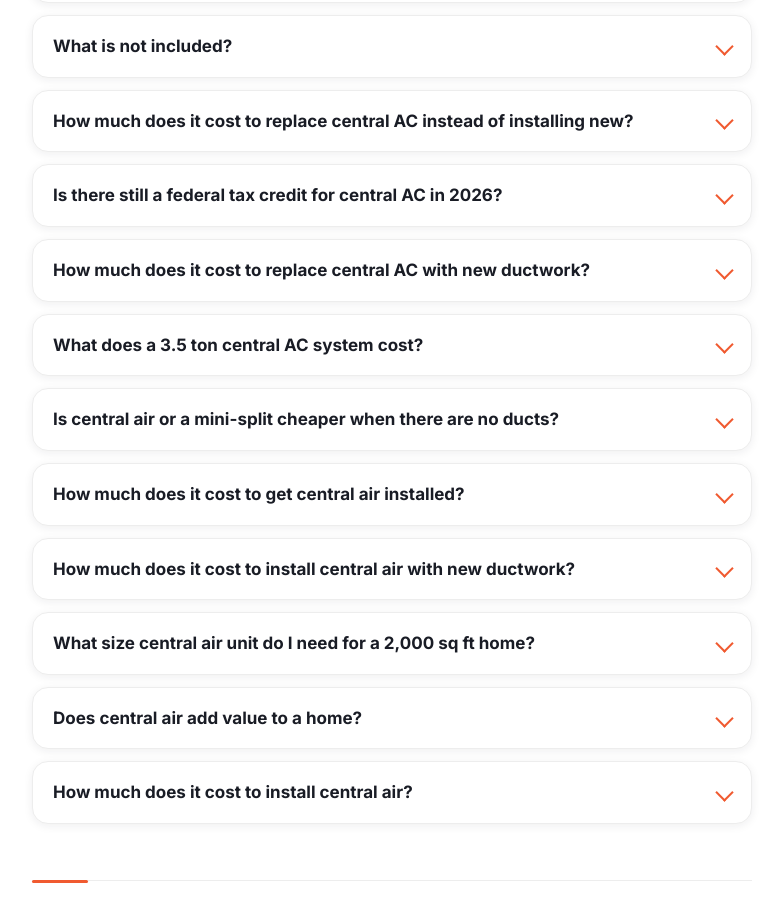
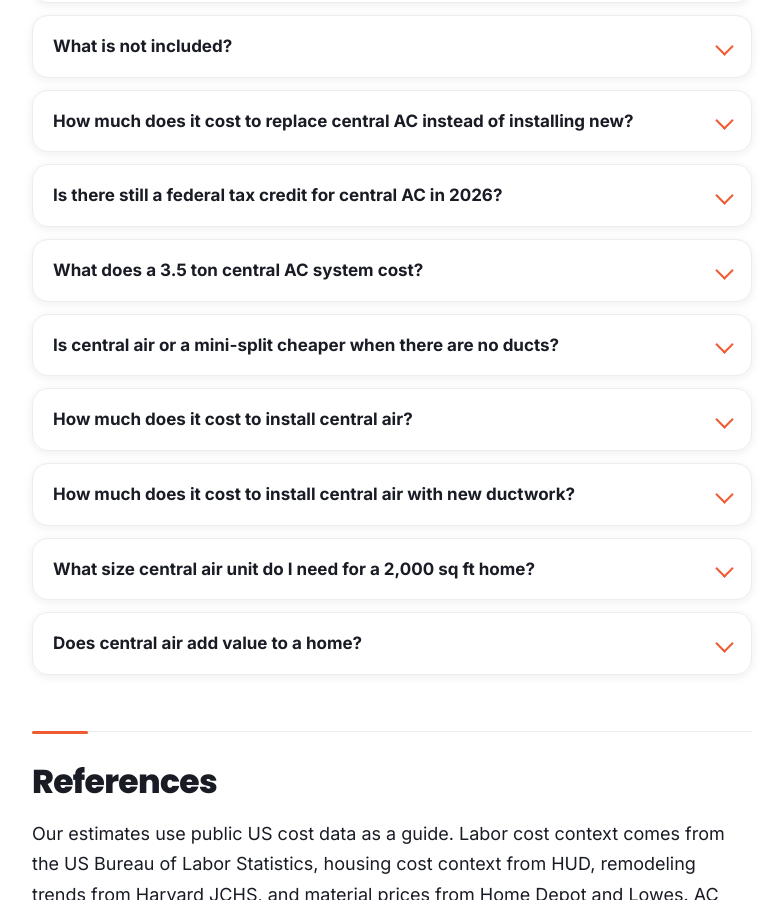
Before and after one commit to zaidmeo09-dhangal/howmuchdoesitcostusa, a Jekyll site: the page built from _posts/2026-11-14-how-much-does-it-cost-to-install-central-air.md, in a window 1280 px wide and 900 px high, scrolled down 14320 px. Shown: the whole window, without its empty margins (272-1055 px from the left). Built offline with Jekyll 4.4.1, drawn with Linux system fonts in a browser that asks for light colours.

Commit message:
Initial deploy: add _posts/2026-11-14-how-much-does-it-cost-to-install-central-air.md

```diff
--- a/_posts/2026-11-14-how-much-does-it-cost-to-install-central-air.md
+++ b/_posts/2026-11-14-how-much-does-it-cost-to-install-central-air.md
@@ -97,14 +97,6 @@ schema: |
           },
           {
             "@type": "Question",
-            "name": "How much does it cost to replace central AC with new ductwork?",
-            "acceptedAnswer": {
-              "@type": "Answer",
-              "text": "The calculator prices ductwork modifications at $350 to $750, with a typical cost of $500, on a standard install. A home with no ducts at all needs a full duct install on top of the $5,200 to $9,500 range for a typical 2.5 ton system, so ask each installer to list ductwork as its own line."
-            }
-          },
-          {
-            "@type": "Question",
             "name": "What does a 3.5 ton central AC system cost?",
             "acceptedAnswer": {
               "@type": "Answer",
@@ -121,7 +113,7 @@ schema: |
           },
           {
             "@type": "Question",
-            "name": "How much does it cost to get central air installed?",
+            "name": "How much does it cost to install central air?",
             "acceptedAnswer": {
               "@type": "Answer",
               "text": "A typical 2.5 ton central air system costs about $6,800 to get installed, with a sample range of $5,200 to $9,500. The final price rises if the home needs new ductwork, electrical work, or a higher SEER2 system, so compare 3 written quotes with the same scope before you decide."
@@ -149,14 +141,6 @@ schema: |
             "acceptedAnswer": {
               "@type": "Answer",
               "text": "Central air helps a home sell in hot climates, where buyers expect it, and it matters at inspection and at sale. It does not add a fixed dollar premium to a home value, so treat it as a comfort and saleability upgrade, not as an investment with a set return."
-            }
-          },
-          {
-            "@type": "Question",
-            "name": "How much does it cost to install central air?",
-            "acceptedAnswer": {
-              "@type": "Answer",
-              "text": "A typical 2.5 ton central air system costs about $6,800 to install, with a sample range of $5,200 to $9,500."
             }
           }
         ]
@@ -396,16 +380,12 @@ An older home may need a panel upgrade or a new circuit for the outdoor unit. Th
 <details class="faq"><summary>What is not included?</summary><p>Panel upgrades and duct replacement are usually not included in a standard install quote. Ask each installer to list these items, so you know what the price does and does not cover.</p></details>
 <details class="faq"><summary>How much does it cost to replace central AC instead of installing new?</summary><p>Replacing only the AC on existing ducts costs less than a full new install, because the scope is smaller. A typical new 2.5 ton install costs about $6,800, with a sample range of $5,200 to $9,500, and the calculator prices ductwork modifications at $350 to $750, with a typical cost of $500. Compare the scope line by line before you compare the totals.</p></details>
 <details class="faq"><summary>Is there still a federal tax credit for central AC in 2026?</summary><p>No. The federal 25C tax credit ended December 31, 2025, under Public Law 119-21, per the IRS. Check state and utility rebates instead.</p></details>
-<details class="faq"><summary>How much does it cost to replace central AC with new ductwork?</summary><p>The calculator prices ductwork modifications at $350 to $750, with a typical cost of $500, on a standard install. A home with no ducts at all needs a full duct install on top of the $5,200 to $9,500 range for a typical 2.5 ton system, so ask each installer to list ductwork as its own line.</p></details>
 <details class="faq"><summary>What does a 3.5 ton central AC system cost?</summary><p>A 3.5 ton system costs about $9,520 at the calculator rate of $2,720 per ton at 13.4 SEER2, inside the $7,000 to $12,000 range for a 2,000 sq ft home on this page. A 16 SEER2 system costs 1.15 times as much, and an 18+ SEER2 system costs 1.3 times as much.</p></details>
 <details class="faq"><summary>Is central air or a mini-split cheaper when there are no ducts?</summary><p>A mini-split can be cheaper when there are no ducts, because new ductwork is one of the biggest cost swings. The calculator prices ductwork modifications at $350 to $750, with a typical cost of $500, and a home with no ducts needs a full duct install on top of the $5,200 to $9,500 install range.</p></details>
-
-<details class="faq"><summary>How much does it cost to get central air installed?</summary><p>A typical 2.5 ton central air system costs about $6,800 to get installed, with a sample range of $5,200 to $9,500. The final price rises if the home needs new ductwork, electrical work, or a higher SEER2 system, so compare 3 written quotes with the same scope before you decide.</p></details>
+<details class="faq"><summary>How much does it cost to install central air?</summary><p>A typical 2.5 ton central air system costs about $6,800 to get installed, with a sample range of $5,200 to $9,500. The final price rises if the home needs new ductwork, electrical work, or a higher SEER2 system, so compare 3 written quotes with the same scope before you decide.</p></details>
 <details class="faq"><summary>How much does it cost to install central air with new ductwork?</summary><p>With new ductwork, the calculator prices the job at $7,500 to $16,000, against $5,200 to $9,500 for a typical 2.5 ton install on good existing ducts. A home with no ducts needs a full duct install on top of the standard range, so ask each installer to list ductwork as its own line.</p></details>
 <details class="faq"><summary>What size central air unit do I need for a 2,000 sq ft home?</summary><p>A 2,000 sq ft home needs a 3.5 ton system, at $7,000 to $12,000 for a full install. That is a rough guide from home size only, and a pro should confirm it with a Manual J load calculation, which looks at insulation, windows, and local climate.</p></details>
 <details class="faq"><summary>Does central air add value to a home?</summary><p>Central air helps a home sell in hot climates, where buyers expect it, and it matters at inspection and at sale. It does not add a fixed dollar premium to a home value, so treat it as a comfort and saleability upgrade, not as an investment with a set return.</p></details>
-
-<details class="faq"><summary>How much does it cost to install central air?</summary><p>A typical 2.5 ton central air system costs about $6,800 to install, with a sample range of $5,200 to $9,500.</p></details>
 
 ## References
 
```
